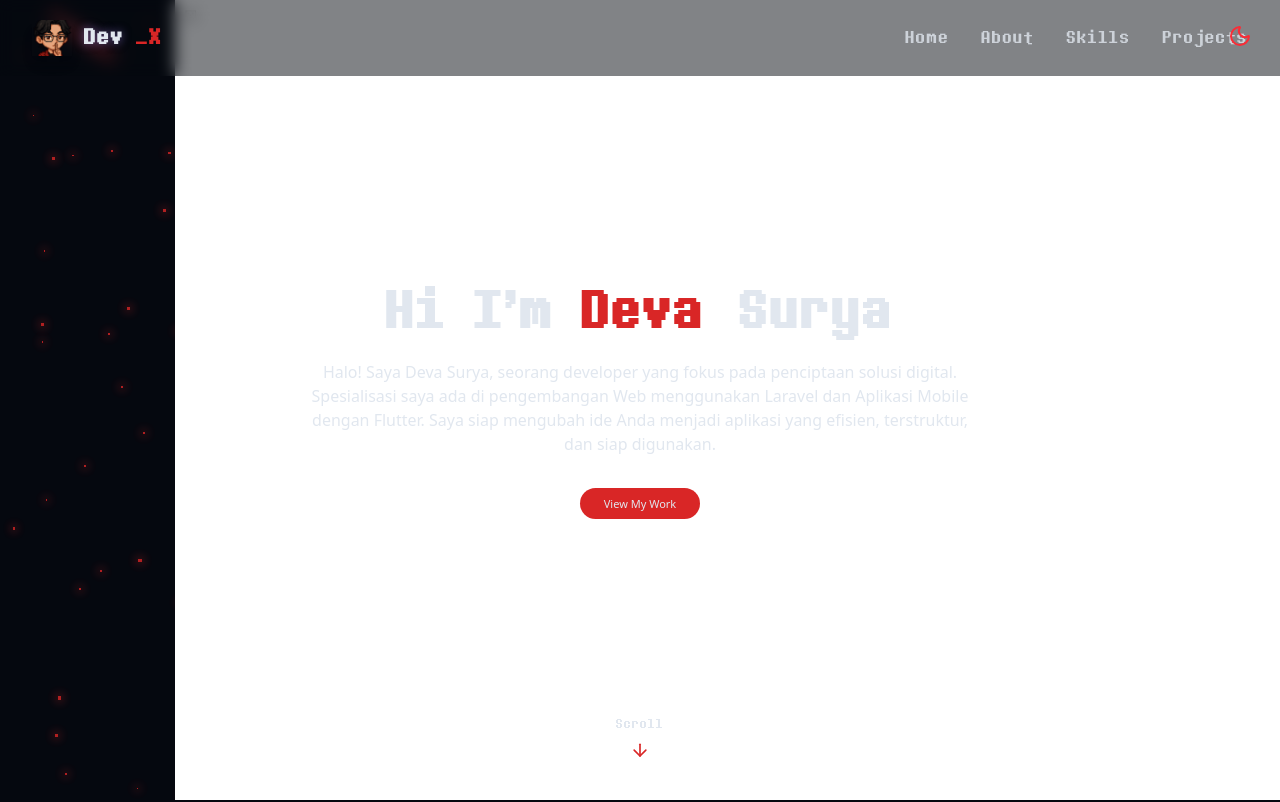
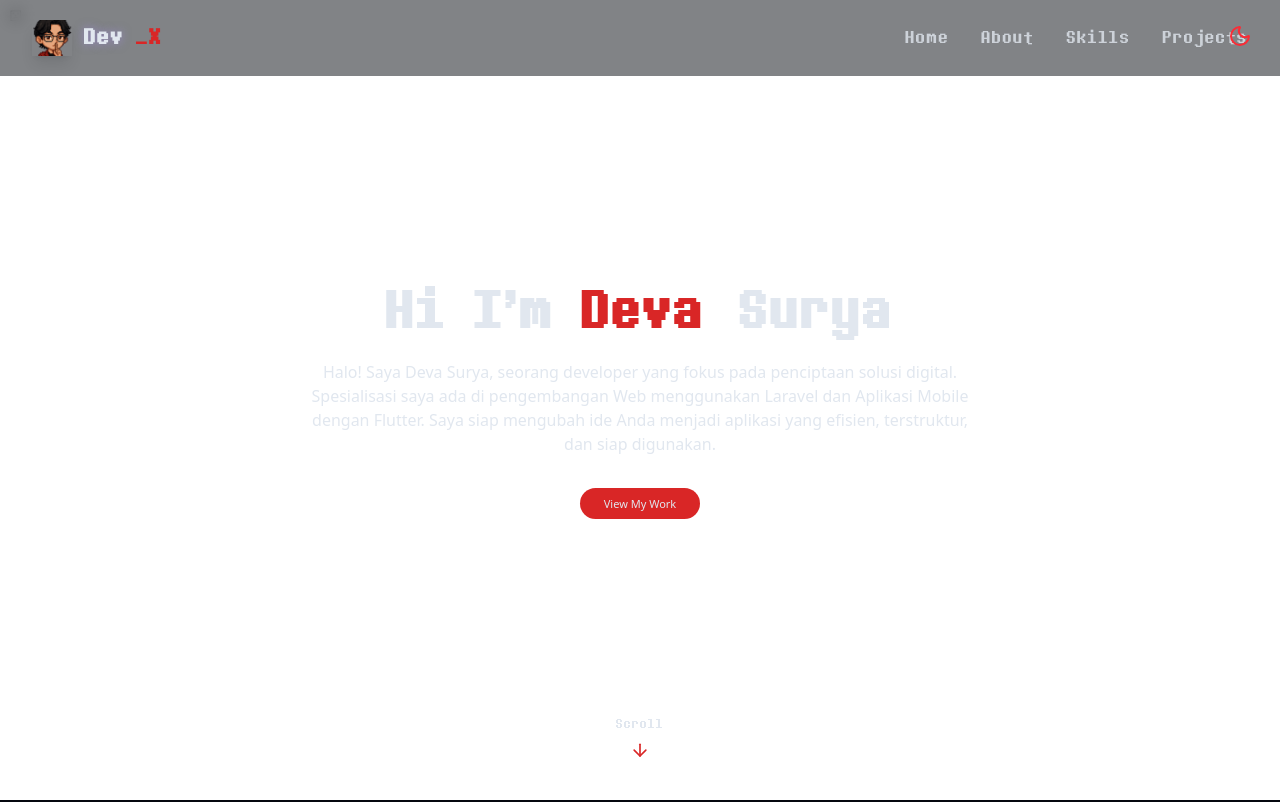
Before and after one commit to Devx-cloud/Portofolio, a React (Vite) app: page / in a window 1280 px wide. Shown: the top 802 px of the page. Built offline with nearby package versions, Linux system fonts and the light colour scheme.

Commit message:
test vercel

```diff
--- a/src/components/HomeSection.jsx
+++ b/src/components/HomeSection.jsx
@@ -11,7 +11,7 @@ const PlanetSphere = () => {
   const lightTexture = useTexture("/sunTexture.png");
 
   return (
-    <mesh position={[ 1, 0, 0 ]} rotation={[0, 0, 0]}>
+    <mesh position={[ 5, 0, 0 ]} rotation={[0, 0, 0]}>
       <sphereGeometry args={[2.2, 64, 64]} />
       <meshStandardMaterial map={isDarkMode ? darkTexture : lightTexture} roughness={0.5} />
     </mesh>
@@ -25,7 +25,7 @@ export const HomeSection = () => {
       className="relative min-h-screen flex flex-col items-center justify-center px-4 overflow-hidden"
     >
       {/* 3D Planet Background */}
-      <div className="absolute top-0 right-0 h-full w-full overflow-hidden z-10 pl-[175px]">
+      <div className="absolute top-0 right-0 h-full w-full overflow-hidden z-10">
         <Suspense fallback={<div className="text-white">Loading 3D...</div>}>
           <Canvas camera={{ position: [0, 0, 5], fov: 75 }}>
             <ambientLight intensity={1.5} />
```
